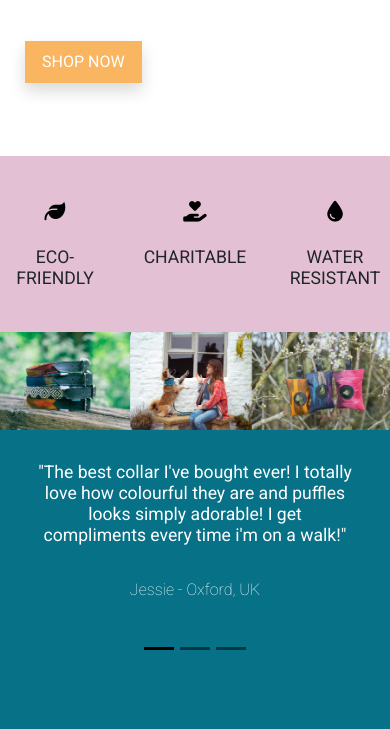
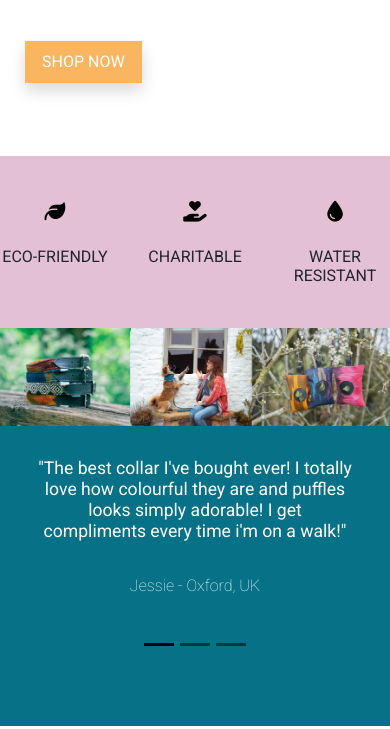
Before and after one commit to Code-Institute-Submissions/jacobroos87-koko-collective-MS4, a Django app: page / in a window 390 px wide. Shown: the part 1261-1990 px from the top of the page. Run offline with Django 3.2, Linux system fonts and the light colour scheme; data comes from the database, SQL or seed files in the repository; parts of the project's set-up code (start-up, migrations or seed data) failed here and were passed over; some libraries are stand-ins or nearby versions.

Commit message:
Made final changes

```diff
--- a/home/templates/home/index.html
+++ b/home/templates/home/index.html
@@ -124,7 +124,6 @@
                 {% if product.is_featured %}
                 <div class="col-sm-6 col-md-6 col-lg-4">
                     <div class="card h-100 border-0">
-
                         {% if product.main_image %}
                         <a href="{% url 'product_detail' product.id %}">
                             <img class="card-img-top img-fluid" src="{{ product.main_image.url }}"
--- a/static/css/base.css
+++ b/static/css/base.css
@@ -283,7 +283,7 @@ body {
 }
 
 .key-points-div h2 {
-    font-size: clamp(1.1rem, -0.675rem + 2.333333vw, 2rem);
+    font-size: clamp(1rem, -0.675rem + 2.333333vw, 2rem);
 }
 
 .testimonials {
```
